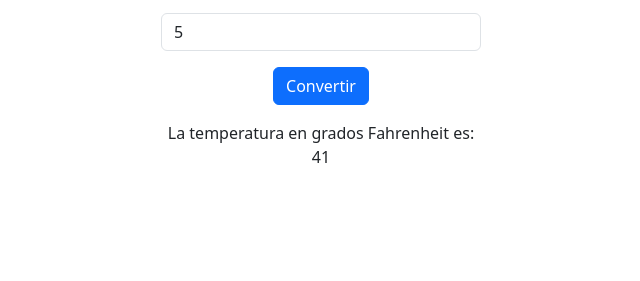
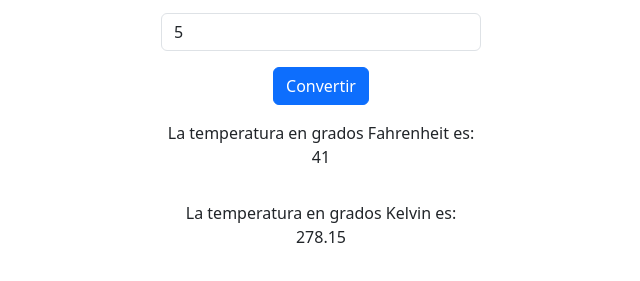
Before and after one commit to AndreaBluM/logica-programacion-2, a plain HTML site: page index.html in a window 1280 px wide. Both pictures are taken after typing "5" into the empty fields and a click on the button "Convertir". Shown: the part 83-364 px from the top of the page, without its empty margins (319-959 px from the left). Drawn offline with nearby package versions, Linux system fonts and the light colour scheme.

Commit message:
Se agrego grados kelvin

```diff
--- a/app.js
+++ b/app.js
@@ -4,11 +4,15 @@ console.log("Ingresa la temperatura actual en grados Celsius: ");
 let temperatura = document.getElementById("celsius");
 let boton = document.querySelector("#convertirBoton");
 let resultado = document.querySelector("#resultado");
+let resultadoKelvin = document.querySelector("#resultadoKelvin");
 
 boton.addEventListener("click", function() {
     let celsiusInt = parseFloat(temperatura.value);
     let fahrenheit = (celsiusInt * 9/5) + 32;
     resultado.textContent = `La temperatura en grados Fahrenheit es: ${fahrenheit}`;
+
+    let kelvin = celsiusInt + 273.15;
+    resultadoKelvin.textContent = `La temperatura en grados Kelvin es: ${kelvin}`;
 });
 
 console.log(celsiusInt);
--- a/index.html
+++ b/index.html
@@ -13,6 +13,7 @@
         <input  class="form-control" type="number" id="celsius" placeholder="Temperatura en °C">
     <button id="convertirBoton" class="btn btn-primary">Convertir</button>
     <p id="resultado"></p>
+    <p id="resultadoKelvin"></p>
     </div>
 
 
```
